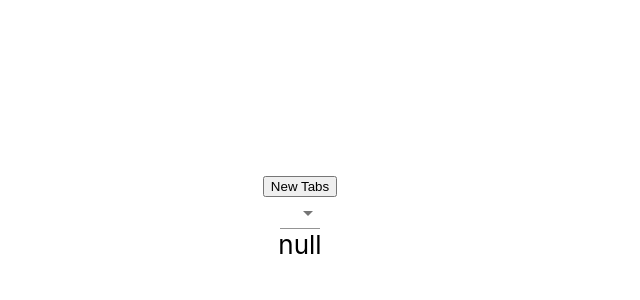
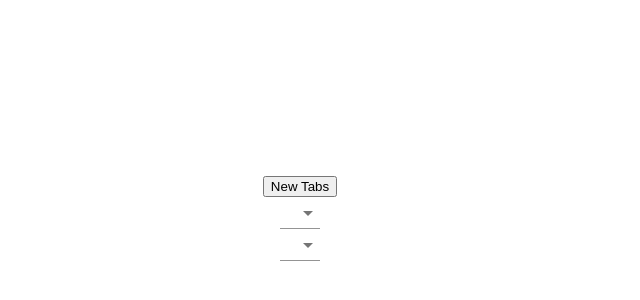
Before and after one commit to mhyrycz/training-extension, a React (Create React App) app: page / in a window 1280 px wide. Shown: the part 182-482 px from the top of the page, without its empty margins (0-640 px from the left). Built offline with nearby package versions, Linux system fonts and the light colour scheme.

Commit message:
choosen training select created.

```diff
--- a/src/components/App.tsx
+++ b/src/components/App.tsx
@@ -1,8 +1,6 @@
 import './App.css';
-import { useAppSelector, useAppDispatch } from '../redux/hooks';
-import { getTrainingType, updateTrainingType } from "../redux/trainingSlice";
-import Select from '@material-ui/core/Select';
-import MenuItem from '@material-ui/core/MenuItem';
+import TrainingType from './trainingType';
+import ChoosenTraining from './choosenTraining';
 
 const onClick = () => {
   for(let i=0; i<5; i++) {
@@ -12,14 +10,6 @@ const onClick = () => {
 }
 
 function App() {
-  const dispatch = useAppDispatch()
-
-  const handleChange = (event: React.ChangeEvent<{ name?: string; value: unknown }>) => {
-    const name = event.target.value as string
-    if (name) {
-      dispatch(updateTrainingType(name))
-    }
-  };
 
   return (
     <div className="App">
@@ -27,19 +17,8 @@ function App() {
         <button onClick={() => onClick()}>
           New Tabs
         </button>
-        <Select
-          labelId="demo-simple-select-placeholder-label-label"
-          id="demo-simple-select-placeholder-label"
-          value={useAppSelector(getTrainingType)}
-          onChange={handleChange}
-          displayEmpty
-          //className={classes.selectEmpty}
-        >
-          <MenuItem value={'bjs'}>BJS</MenuItem>
-          <MenuItem value={'pt'}>PT</MenuItem>
-          <MenuItem value={'mg'}>MG</MenuItem>
-        </Select>
-        {JSON.stringify(useAppSelector(getTrainingType))}
+        <TrainingType />
+        <ChoosenTraining />
       </header>
     </div>
   );
--- /dev/null
+++ b/src/components/choosenTraining/index.tsx
@@ -0,0 +1,39 @@
+import { useAppSelector, useAppDispatch } from '../../redux/hooks';
+import { getChoosenTraining, getTrainingType, updateChoosenTraining } from '../../redux/trainingSlice';
+import Select from '@material-ui/core/Select';
+import MenuItem from '@material-ui/core/MenuItem';
+import { trainings } from '../../trainings';
+
+function ChoosenTraining() {
+  const dispatch = useAppDispatch()
+  const choosenType = useAppSelector(getTrainingType);
+
+  const changeChoosenTraining = (event: React.ChangeEvent<{ name?: string; value: unknown }>) => {
+    const training = event.target.value as string
+    if (training) {
+      dispatch(updateChoosenTraining(training))
+    }
+  };
+
+  const getTrainingsForType = () => {
+    const filtered = trainings.filter(t => t.type === choosenType)
+    return filtered.map(t => (
+      <MenuItem value={t.name}>{t.name}</MenuItem>
+    ))
+  }
+
+  return (
+    <Select
+      labelId='demo-simple-select-placeholder-label-label'
+      id='demo-simple-select-placeholder-label'
+      value={useAppSelector(getChoosenTraining)}
+      onChange={changeChoosenTraining}
+      displayEmpty
+      //className={classes.selectEmpty}
+    >
+      {getTrainingsForType()}
+    </Select>
+  );
+}
+
+export default ChoosenTraining;
--- /dev/null
+++ b/src/components/trainingType/index.tsx
@@ -0,0 +1,33 @@
+import { useAppSelector, useAppDispatch } from '../../redux/hooks';
+import { getTrainingType, updateTrainingType } from '../../redux/trainingSlice';
+import Select from '@material-ui/core/Select';
+import MenuItem from '@material-ui/core/MenuItem';
+import { TrainingTypes } from '../../trainings';
+
+function TrainingType() {
+  const dispatch = useAppDispatch()
+
+  const changeTrainingType = (event: React.ChangeEvent<{ value: unknown }>) => {
+    const type = event.target.value as string
+    if (type) {
+      dispatch(updateTrainingType(type))
+    }
+  };
+
+  return (
+    <Select
+      labelId='demo-simple-select-placeholder-label-label'
+      id='demo-simple-select-placeholder-label'
+      value={useAppSelector(getTrainingType)}
+      onChange={changeTrainingType}
+      displayEmpty
+      //className={classes.selectEmpty}
+    >
+      <MenuItem value={TrainingTypes.BJS}>{TrainingTypes.BJS}</MenuItem>
+      <MenuItem value={TrainingTypes.PT}>{TrainingTypes.PT}</MenuItem>
+      <MenuItem value={TrainingTypes.MG}>{TrainingTypes.MG}</MenuItem>
+    </Select>
+  );
+}
+
+export default TrainingType;
--- a/src/redux/trainingSlice.ts
+++ b/src/redux/trainingSlice.ts
@@ -4,11 +4,13 @@ import { RootState } from './store'
 // Define a type for the slice state
 interface TrainingState {
     type: string | null;
+    choosenTraining: string | null;
 }
 
 // Define the initial state using that type
 const initialState: TrainingState = {
     type: null,
+    choosenTraining: null,
 }
 
 export const trainingSlice = createSlice({
@@ -19,12 +21,17 @@ export const trainingSlice = createSlice({
             ...state,
             type: action.payload
         }),
+        updateChoosenTraining: (state, action: PayloadAction<string>) => ({
+            ...state,
+            choosenTraining: action.payload
+        }),
     }
 })
 
-export const { updateTrainingType } = trainingSlice.actions
+export const { updateTrainingType, updateChoosenTraining } = trainingSlice.actions;
 
 // Other code such as selectors can use the imported `RootState` type
-export const getTrainingType = (state: RootState) => state.training.type
+export const getTrainingType = (state: RootState) => state.training.type;
+export const getChoosenTraining = (state: RootState) => state.training.choosenTraining;
 
 export default trainingSlice.reducer
--- /dev/null
+++ b/src/trainings.ts
@@ -0,0 +1,37 @@
+export enum TrainingTypes {
+  PT = "PT",
+  BJS = "BJS",
+  MG = "MG"
+}
+
+interface Training {
+  name: string;
+  type: TrainingTypes;
+  warmUp: string;
+  series: string[];
+  stretching: string;
+}
+
+export const trainings: Training[] = [
+  {
+    name: "PT 1",
+    type: TrainingTypes.PT,
+    warmUp: '1:00',
+    series: ['1:00','1:00','1:00'],
+    stretching: '1:00'
+  },
+  {
+    name: "PT 2",
+    type: TrainingTypes.PT,
+    warmUp: '1:00',
+    series: ['1:00','1:00','1:00'],
+    stretching: '1:00'
+  },
+  {
+    name: "BJS 1",
+    type: TrainingTypes.BJS,
+    warmUp: '1:00',
+    series: ['1:00','1:00','1:00'],
+    stretching: '1:00'
+  }
+];
```
